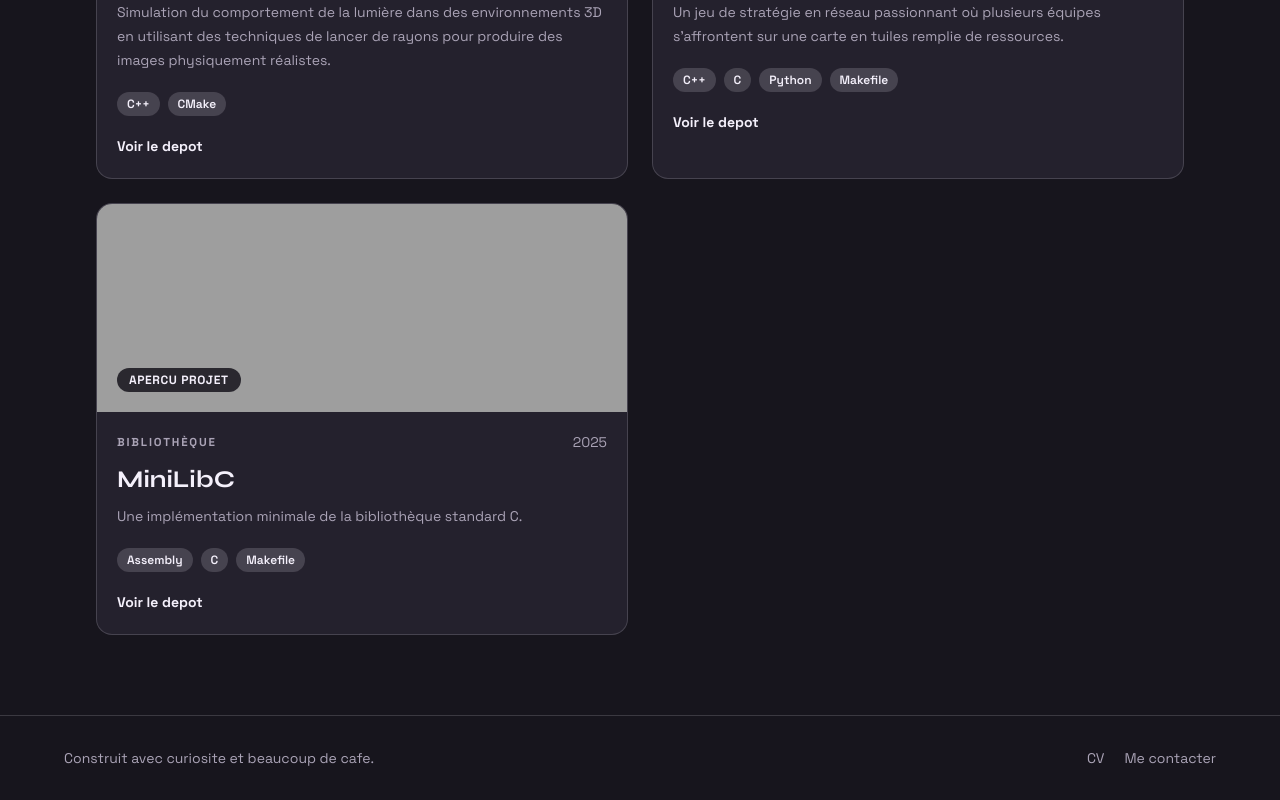
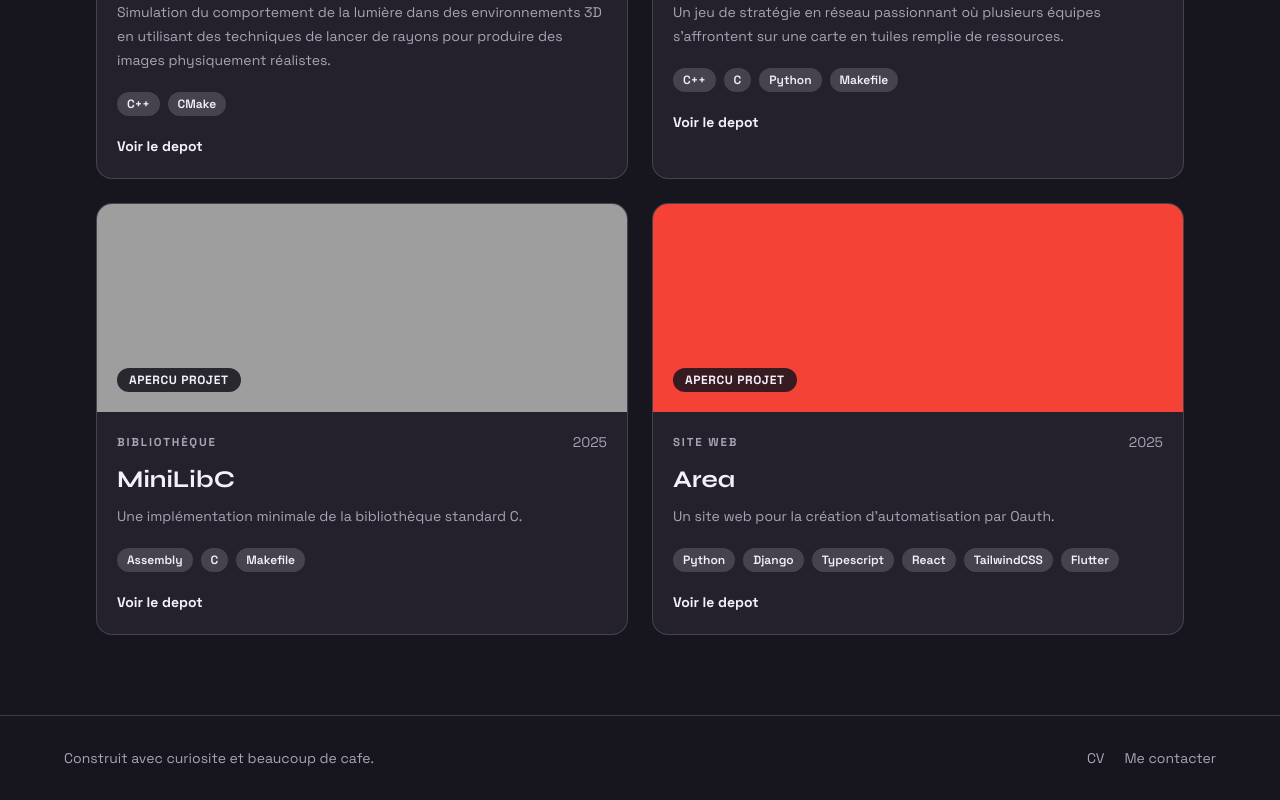
Before and after one commit to Nolfews/Portfolio, a Next.js app: page /projects in a window 1280 px wide. Shown: the part 2212-3012 px from the top of the page. Built offline with nearby package versions, Linux system fonts and the light colour scheme.

Commit message:
[UPDATE] add new project Area with details including title, category, description, tags, and repository URL

```diff
--- a/src/data/portfolio.ts
+++ b/src/data/portfolio.ts
@@ -146,6 +146,20 @@ export const projectCatalog: PortfolioProject[] = [
     color: "bg-[#9e9e9e]",
     year: "2025",
     repositoryUrl: "https://github.com/Nolfews/MiniLibC",
+  },
+  {
+    id: "Area",
+    title: "Area",
+    category: "web",
+    type: { fr: "site web", en: "Web site" },
+    description: {
+      fr: "Un site web pour la création d'automatisation par Oauth.",
+      en: "A web site for creating automation with Oauth.",
+    },
+    tags: ["Python", "Django", "Typescript", "React", "TailwindCSS", "Flutter"],
+    color: "bg-[#f44336]",
+    year: "2025",
+    repositoryUrl: "https://github.com/Nolfews/Area",
   }
 ];
 
```
